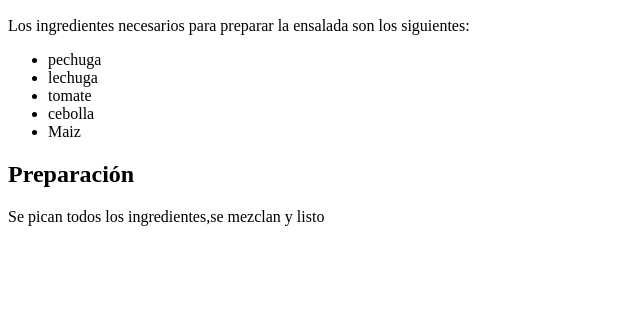
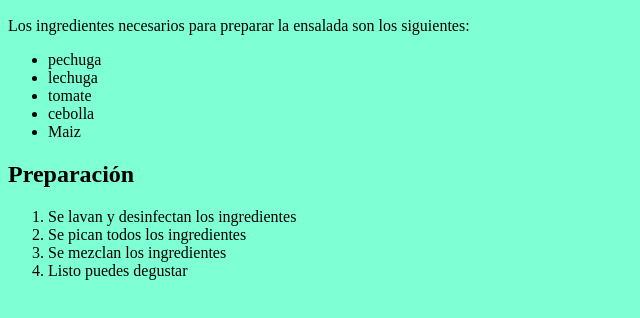
Before and after one commit to edwinc21/aspirantes-mir-html-y-css, a plain HTML site: page ejercicio1-html-y-css/index.html in a window 1280 px wide. Shown: the part 434-752 px from the top of the page, without its empty margins (0-640 px from the left). Drawn offline with Linux system fonts and the light colour scheme.

Commit message:
Anexo los cambios del bonus del ejercicio1

```diff
--- a/ejercicio1-html-y-css/estilos.css
+++ b/ejercicio1-html-y-css/estilos.css
@@ -1,3 +1,7 @@
+body {
+    background-color:aquamarine ;
+}
+
 h1 {
     color: blue;
 
--- a/ejercicio1-html-y-css/index.html
+++ b/ejercicio1-html-y-css/index.html
@@ -23,7 +23,13 @@
         <li>Maiz</li>
     </ul>
     <h2>Preparación</h2>
-    <p>Se pican todos los ingredientes,se mezclan y listo</p>
+     <ol>
+        <li>Se lavan y desinfectan los ingredientes</li>
+        <li>Se pican todos los ingredientes</li>
+        <li>Se mezclan los ingredientes</li>
+        <li>Listo puedes degustar</li>
+
+     </ol>
 
 
 
```
